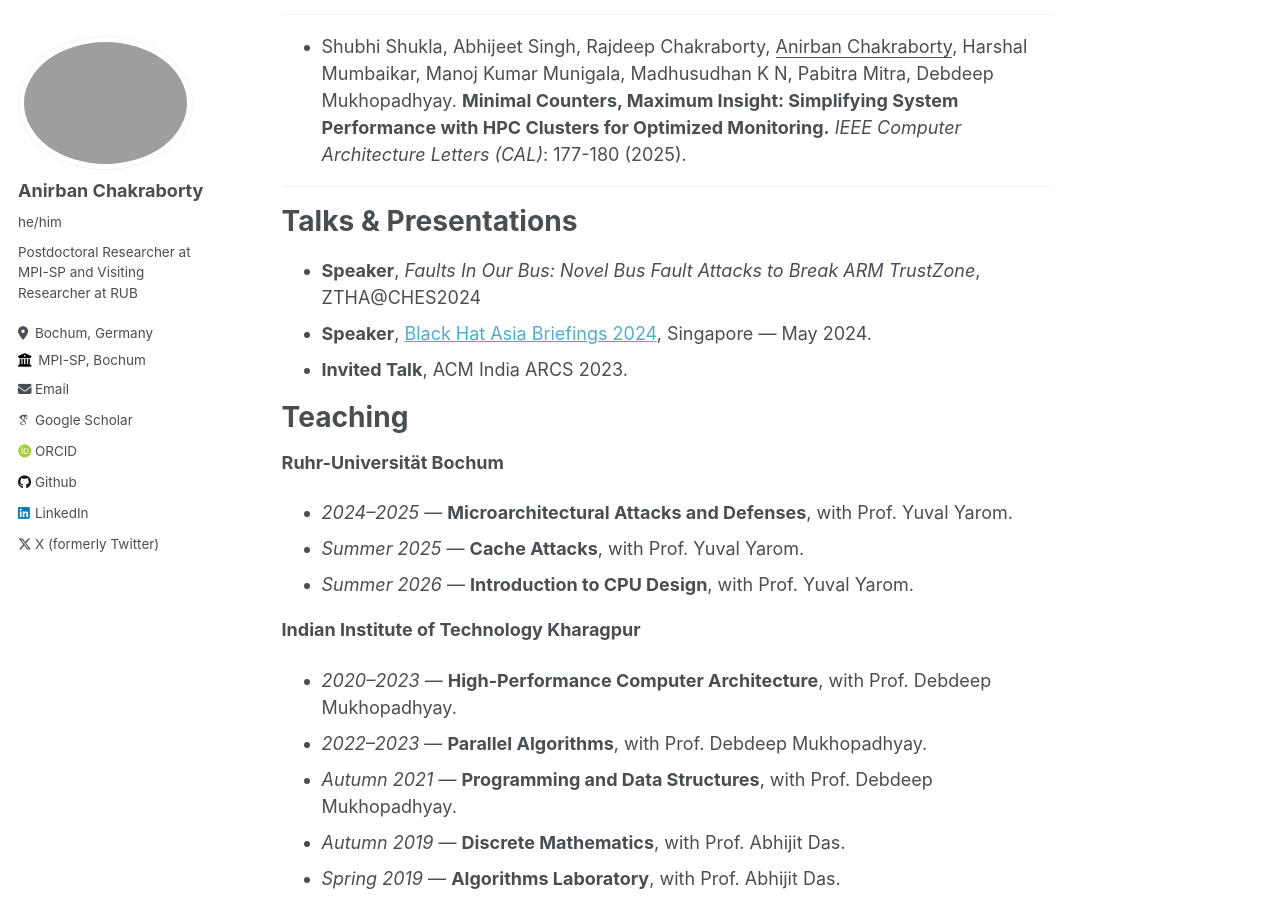
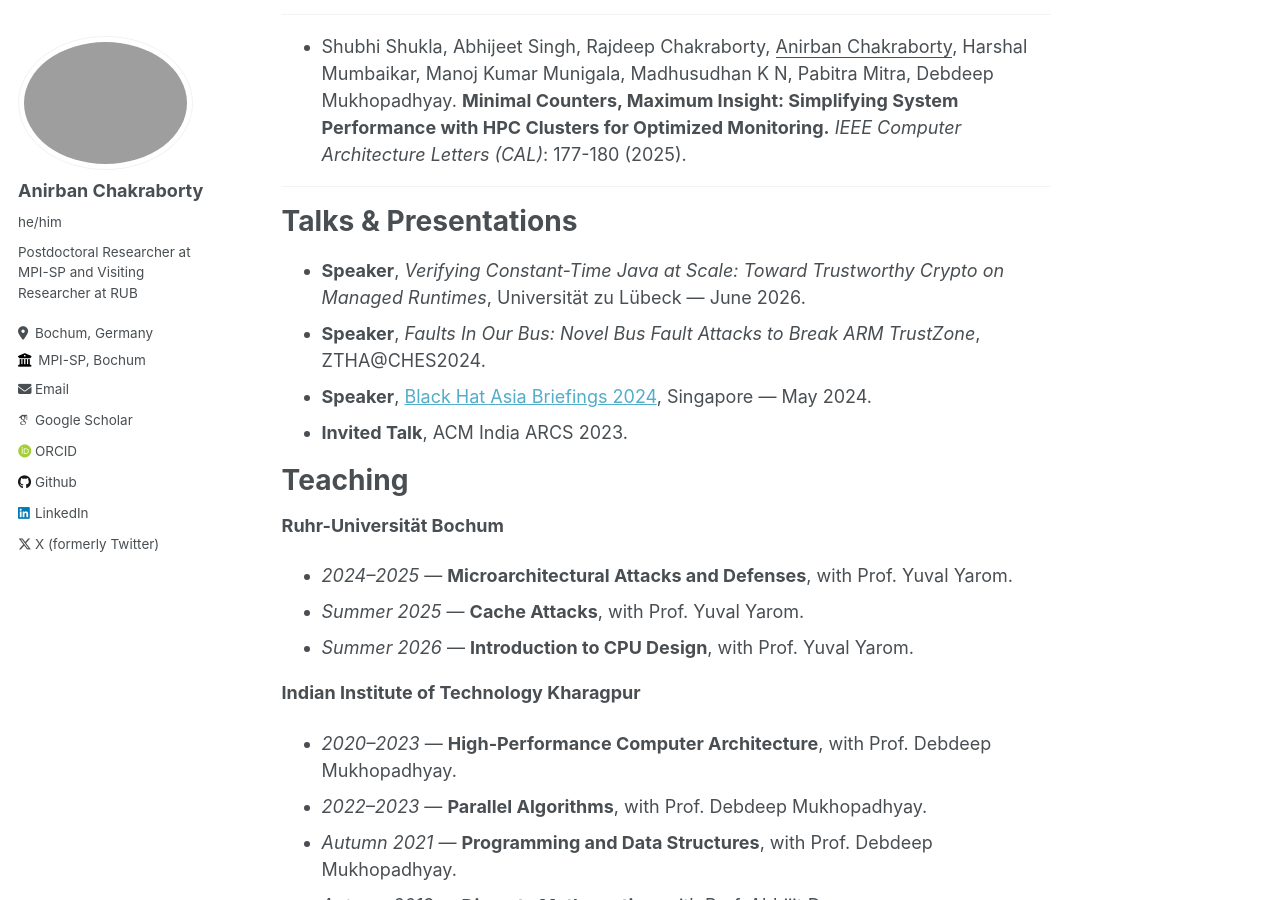
Before and after one commit to anirbanc3/anirbanc3.github.io, a Jekyll site: the page built from _pages/about.md, in a window 1280 px wide and 900 px high, scrolled down 1907 px. Built offline with Jekyll 4.4.1, drawn with Linux system fonts in a browser that asks for light colours; some web fonts are replaced.

Commit message:
Talk in Luebeck

```diff
--- a/_pages/about.md
+++ b/_pages/about.md
@@ -68,7 +68,8 @@ International Conference on Post-Quantum Cryptography (PQCRYPTO 2025)_, Taipei,
 
 # Talks & Presentations {#talks}
 
-- **Speaker**, *Faults In Our Bus: Novel Bus Fault Attacks to Break ARM TrustZone*, ZTHA@CHES2024
+- **Speaker**, *Verifying Constant-Time Java at Scale: Toward Trustworthy Crypto on Managed Runtimes*, Universität zu Lübeck — June 2026.
+- **Speaker**, *Faults In Our Bus: Novel Bus Fault Attacks to Break ARM TrustZone*, ZTHA@CHES2024.
 - **Speaker**, [Black Hat Asia Briefings 2024](https://www.blackhat.com/asia-24/), Singapore — May 2024.
 - **Invited Talk**, ACM India ARCS 2023.
 
```
